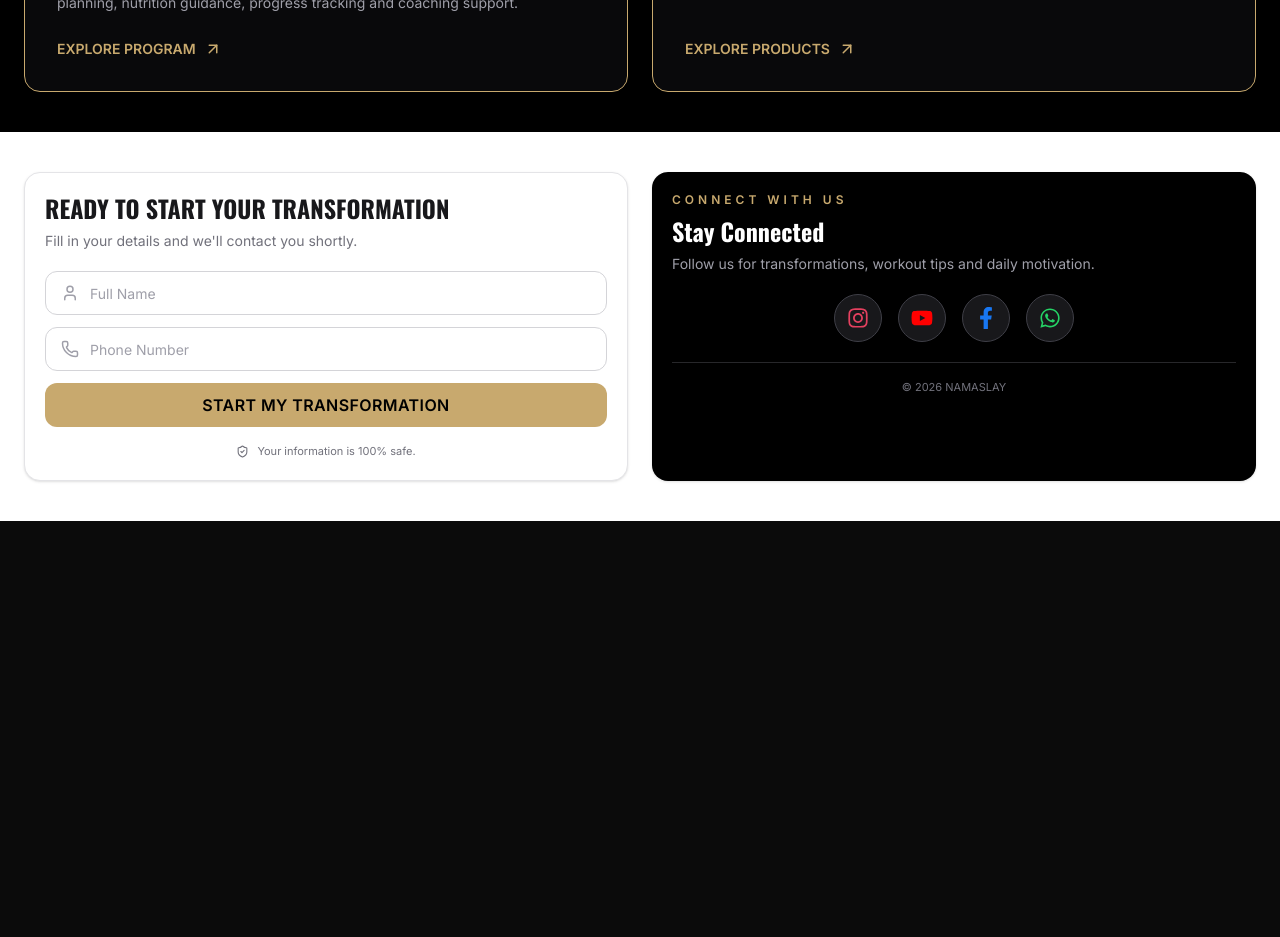
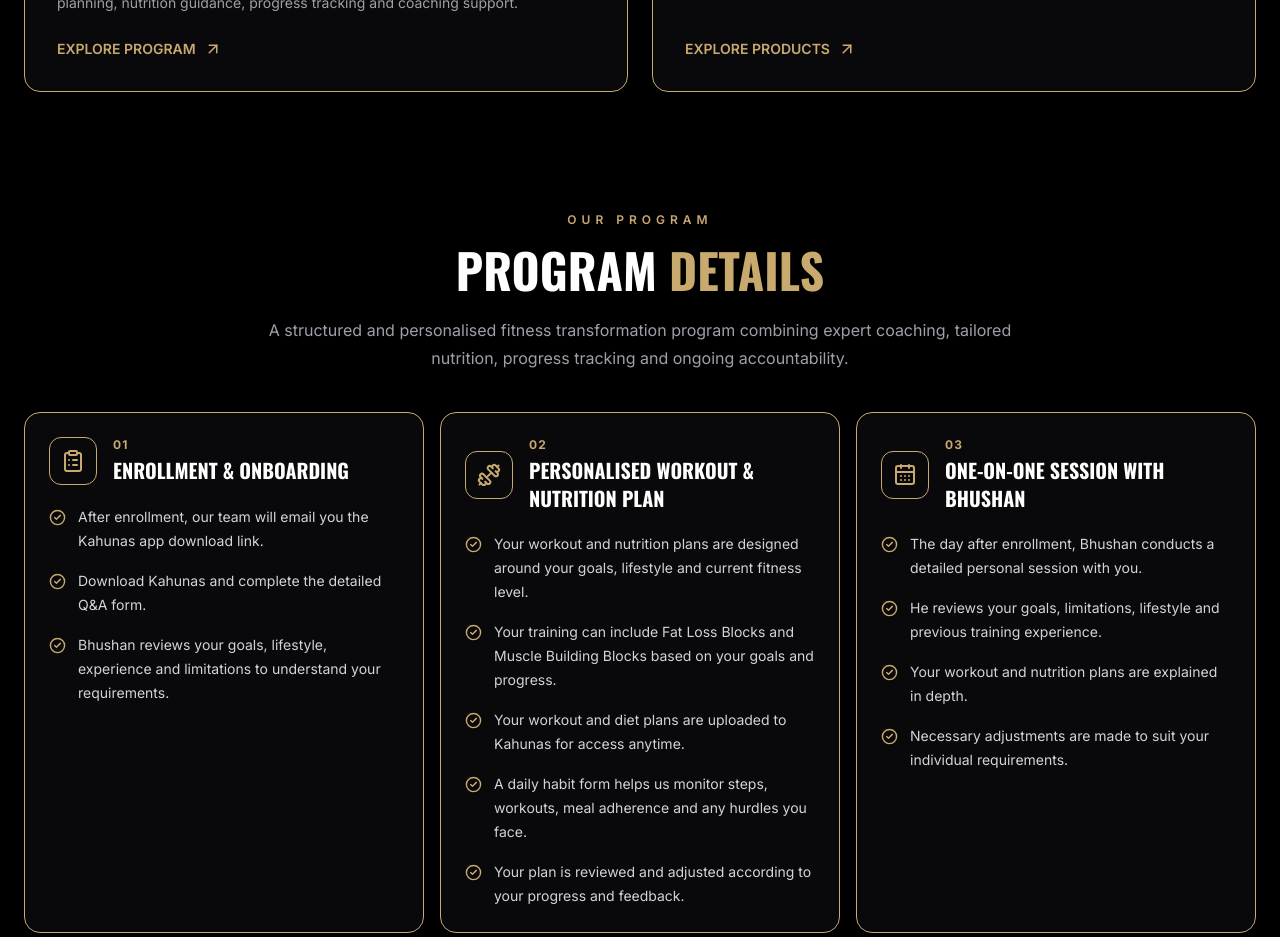
Before and after one commit to Bhushanmarvel/namaslay_trial, a Next.js app: page / in a window 1280 px wide. Shown: the part 1860-2797 px from the top of the page. Before the commit the page ends 2381 px from the top, so only its background shows below. Built offline with nearby package versions, Linux system fonts and the light colour scheme.

Commit message:
Update page.tsx

```diff
--- a/app/page.tsx
+++ b/app/page.tsx
@@ -1,3 +1,4 @@
+import ProgramDetails from "@/components/ProgramDetails";
 import Navbar from "@/components/Navbar";
 import Hero from "@/components/Hero";
 import Transformations from "@/components/Transformations";
@@ -15,6 +16,7 @@ export default function Home() {
       <Transformations />
       <Intro />
       <TransformationPillars />
+      <ProgramDetails />
 
       <section className="bg-white py-10">
         <div className="container-custom grid gap-6 lg:grid-cols-2">
```
